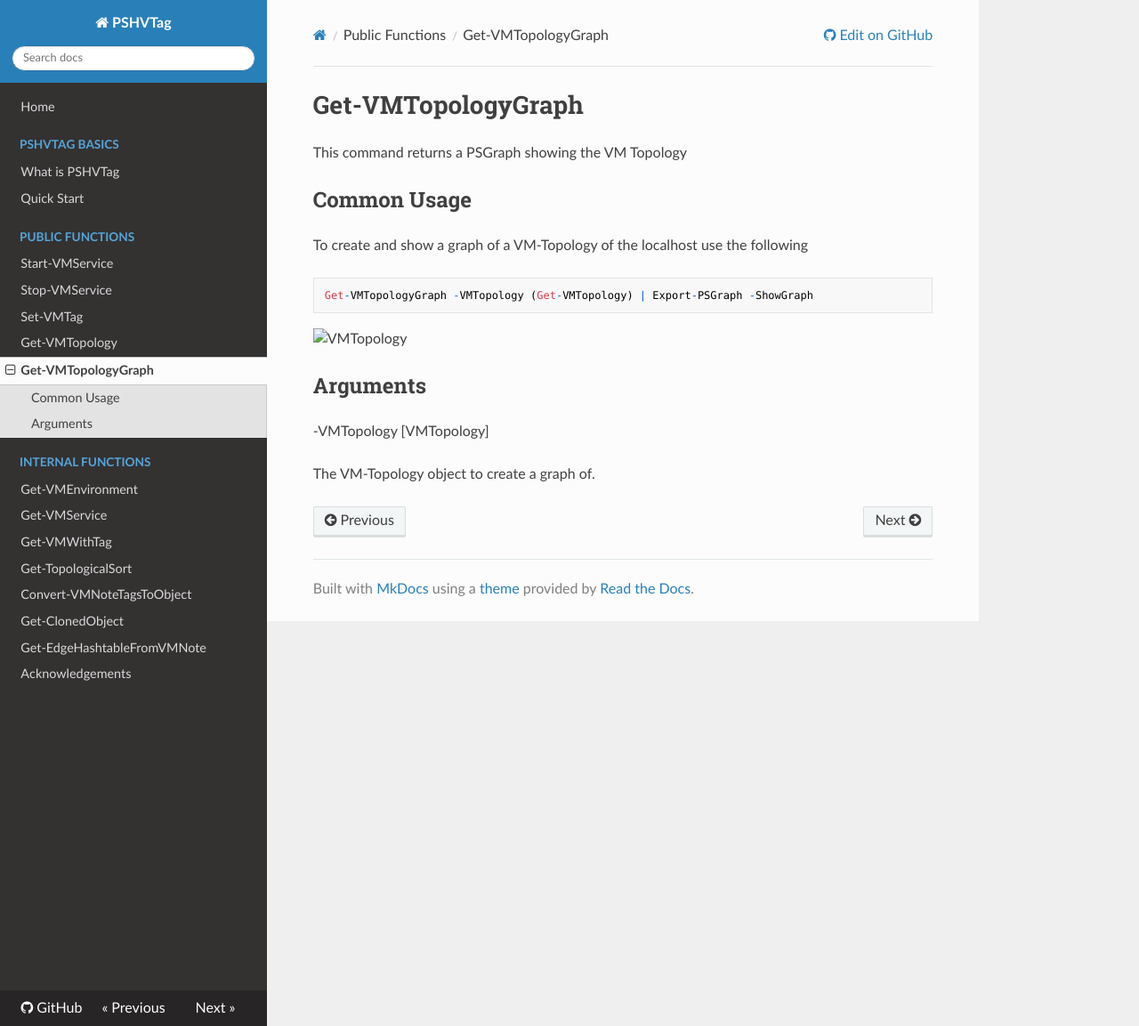
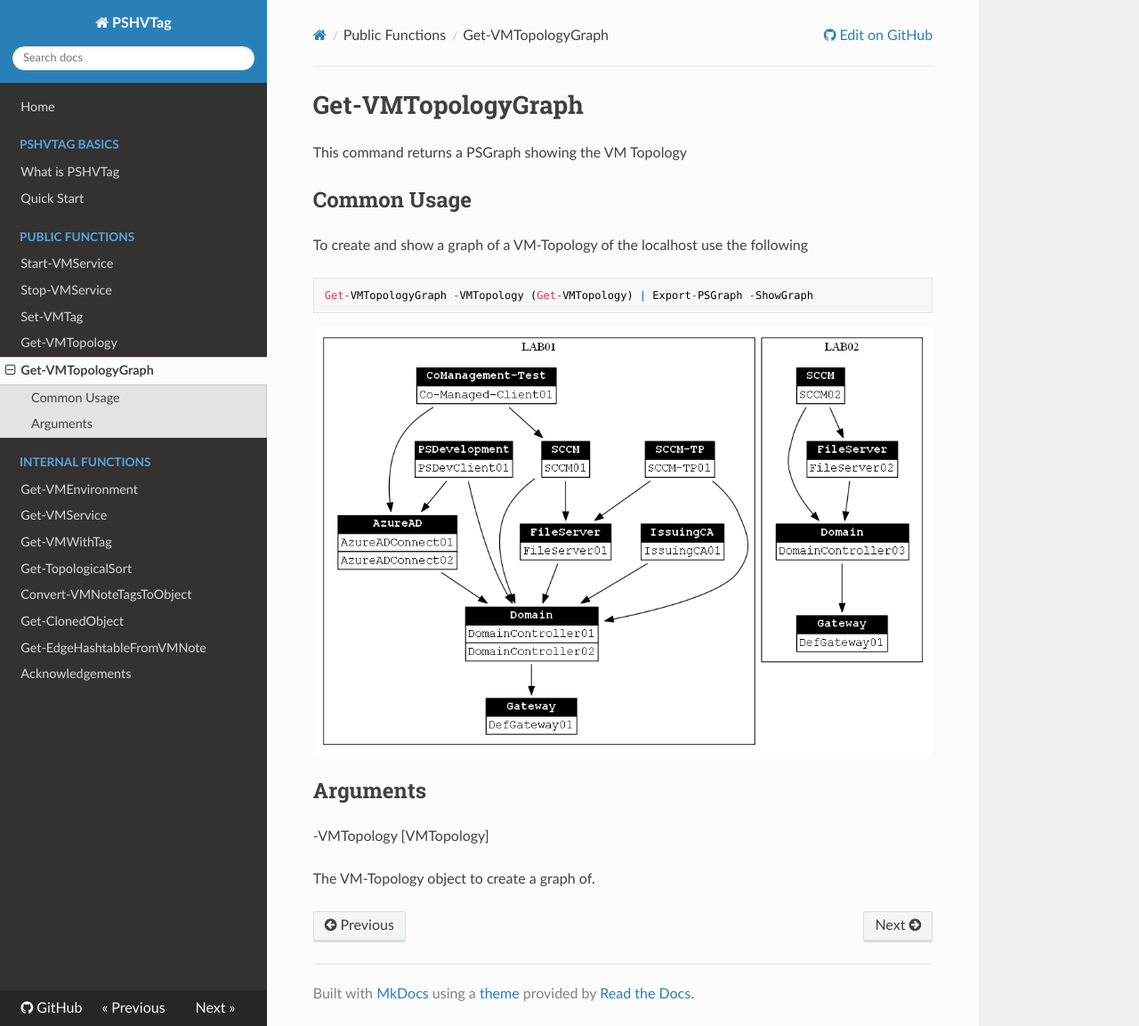
Before and after one commit to SasStu/PSHVTag, an MkDocs documentation site: the page built from docs/PublicFunctions/Command-Get-VMTopologyGraph.md, in a window 1280 px wide and 1153 px high. Shown: the whole window at 89% size. Built offline with MkDocs 1.6.1, drawn with Linux system fonts in a browser that asks for light colours; nearby versions of some CDN libraries; old or Windows-style settings are respelled for this version of MkDocs.

Commit message:
Doku Pictures

```diff
--- a/docs/PublicFunctions/Command-Get-VMTopologyGraph.md
+++ b/docs/PublicFunctions/Command-Get-VMTopologyGraph.md
@@ -8,7 +8,7 @@ To create and show a graph of a VM-Topology of the localhost use the following
 
     Get-VMTopologyGraph -VMTopology (Get-VMTopology) | Export-PSGraph -ShowGraph
 
-![VMTopology](/assets/VMTopology.png)
+![VMTopology](/images/VMTopology.png)
 
 ## Arguments
 
```
Also changed, not shown: docs/about.md (+2 -0 lines), assets/VMTopology.png (deleted).
